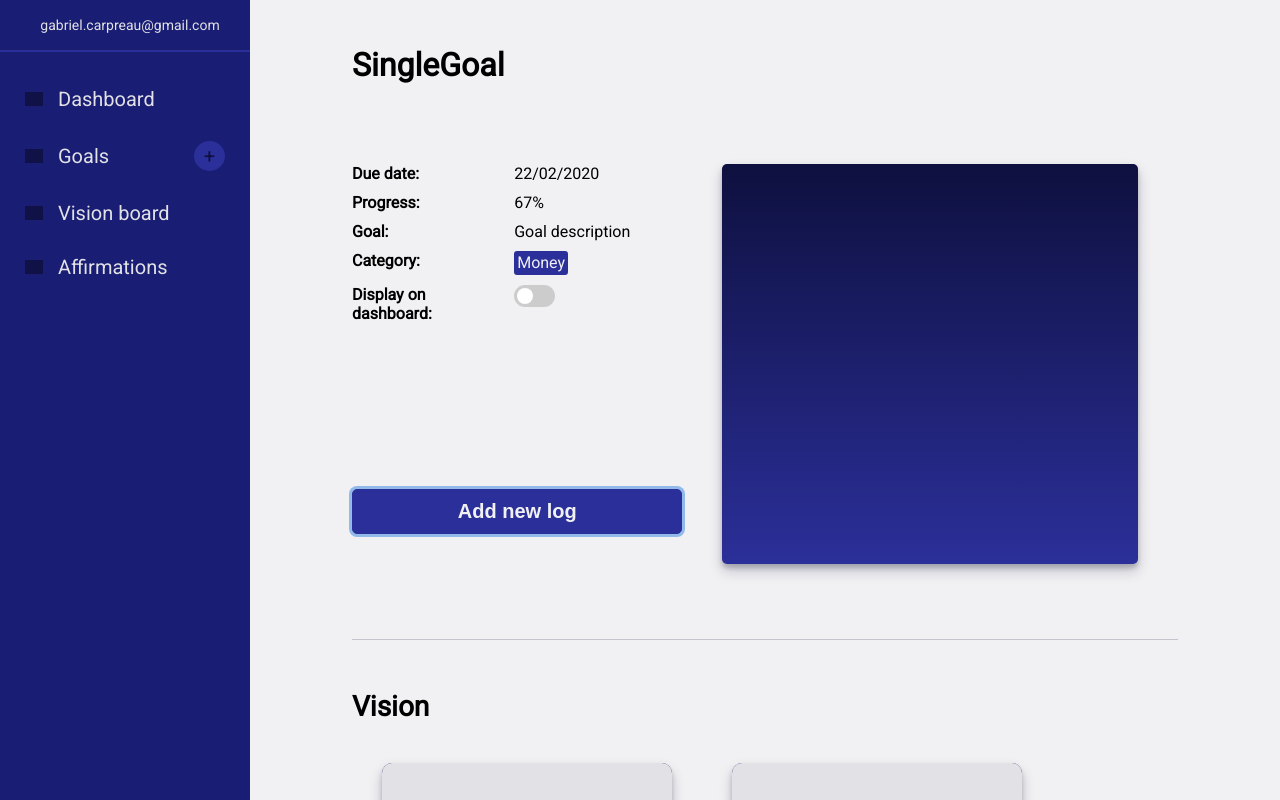
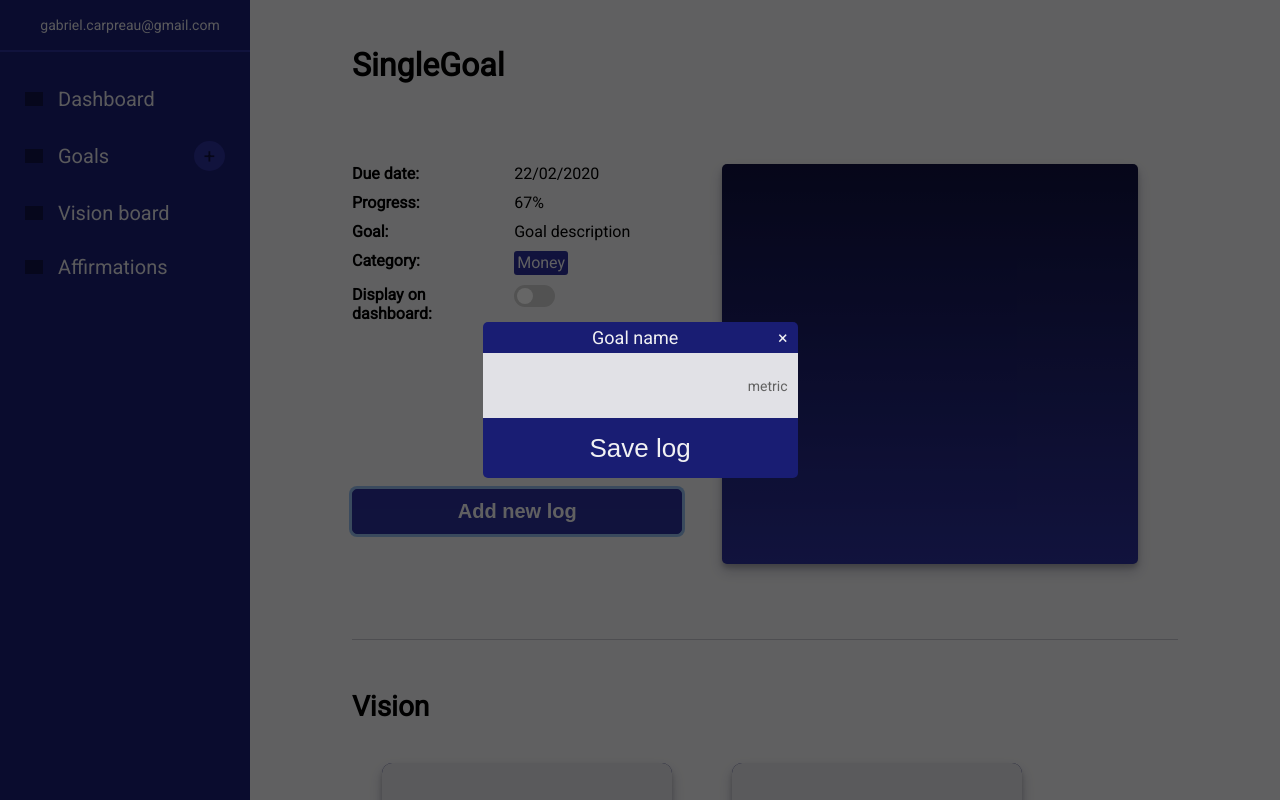
Before and after one commit to GabrielCarpr/goal-tracker-frontend, a Vue app: page /goals/1 in a window 1280 px wide. Both pictures are taken after a click on the button "Add new log". Shown: the top 800 px of the page. Built offline with nearby package versions, Linux system fonts and the light colour scheme; grey boxes are pictures that could not be loaded.

Commit message:
add new log modal

```diff
--- a/src/App.vue
+++ b/src/App.vue
@@ -28,6 +28,7 @@ export default {
   --light-grey: #F1F1F3;
   --dark-grey: #C3C4CC;
   --mid-grey: #E1E1E6;
+  --off-black: #333333;
 
   background-color: VAR(--light-grey);
 }
--- a/src/components/HistoryItem.vue
+++ b/src/components/HistoryItem.vue
@@ -8,7 +8,7 @@
 
 <style scoped>
     .history {
-        background: VAR(--dark-grey);
+        background: VAR(--mid-grey);
         margin-right: 20px;
         margin-bottom: 20px;
         border-radius: 5px;
@@ -48,9 +48,10 @@
         padding: 30px 50px;
         box-sizing: border-box;
         background-color: rgba(255, 255, 255, 0.3);
+        border-radius: 5px;
         opacity: 0;
         backdrop-filter: blur(1px);
-        transition: opacity 400ms ease-in-out, backdrop-filter 400ms ease-in-out, background-color 50ms ease-in-out;
+        transition: opacity 400ms ease-in-out, background-color 100ms ease-in-out;
         cursor: pointer;
         font-size: 20px;
         font-weight: 600;
--- /dev/null
+++ b/src/components/LogModal.vue
@@ -0,0 +1,98 @@
+<template>
+	<div class="modal-overlay" @click="this.close">
+		<div class="log-modal" @click.stop>
+			<div class="log-header">Goal name <span class="log-close" @click="this.close">&times;</span></div>
+			<input autofocus class="log-input" type="number"><span class="log-metric">metric</span>
+			<button type="button" class="log-submit">Save log</button>
+		</div>
+	</div>
+</template>
+
+<script>
+export default {
+	name: "LogModal",
+	methods: {
+		close() {
+			this.$emit("close");
+		}
+	}
+}
+</script>
+
+<style scoped>
+	.log-modal {
+		width: 315px;
+		display: flex;
+		flex-direction: column;
+		height: auto;
+		border-radius: 5px;
+		z-index: 21;
+	}
+
+	.log-header {
+		color: VAR(--light-grey);
+		background: VAR(--main-blue);
+		font-size: 18px;
+		padding: 5px 10px;
+		text-align: center;
+		border-radius: 5px 5px 0 0;
+	}
+
+	.log-close {
+		float: right;
+		cursor: pointer;
+	}
+
+	.log-input {
+		height: 65px;
+		background-color: VAR(--mid-grey);
+		font-size: 36px;
+		color: VAR(--off-black);
+		outline: none;
+		border: none;
+		text-align: center;
+		padding: 10px;
+		caret-color: VAR(--main-blue-highlight);
+		box-sizing: border-box;
+	}
+
+	input::-webkit-outer-spin-button,
+	input::-webkit-inner-spin-button {
+		-webkit-appearance: none;
+		margin: 0;
+	}
+
+	input[type=number] {
+		-moz-appearance: textfield;
+	}
+
+	.log-metric {
+		position: relative;
+		top: -40px;
+		height: 0;
+		pointer-events: none;
+		font-size: 14px;
+		font-weight: 400;
+		color: #616161;
+		padding-right: 10px;
+		text-align: right;
+	}
+
+	.log-submit {
+		color: VAR(--light-grey);
+		background-color: VAR(--main-blue);
+		font-size: 26px;
+		width: 100%;
+		height: 60px;
+		text-align: center;
+		border-radius: 0 0 5px 5px;
+		outline: none;
+		border: none;
+		cursor: pointer;
+		transition: background-color ease-in-out 200ms;
+	}
+
+	.log-submit:hover {
+		background-color: VAR(--dark-blue);
+	}
+</style>
--- a/src/global.css
+++ b/src/global.css
@@ -20,6 +20,8 @@ body::-webkit-scrollbar-thumb {
 body::-webkit-scrollbar-thumb:hover {
 	background-color: rgba(0, 0, 0, 0.60);
 }
+
+/* Spinner */
 
 .spinner {
 	opacity: 1;
@@ -59,12 +61,20 @@ body::-webkit-scrollbar-thumb:hover {
 	}
 }
 
-.fade-leave-to {
+.fade-leave-to, .fade-enter {
 	opacity: 0;
 }
 
 .fade-leave-active {
+	transition: opacity ease 200ms;
+}
+
+.fade-enter-active {
 	transition: opacity ease 300ms;
+}
+
+.fade-leave, .fade-enter-to {
+	opacity: 1;
 }
 
 .visions-holder {
@@ -125,13 +135,15 @@ body::-webkit-scrollbar-thumb:hover {
 	border-radius: 50%;
 }
 
-input:checked + span {
+.switch > input:checked + span {
 	background-color: VAR(--main-blue-highlight);
 }
 
-input:checked + span:before {
+.switch > input:checked + span:before {
 	transform: translateX(19px);
 }
+
+/* Buttons */
 
 .btn {
 	color: VAR(--light-grey);
@@ -169,3 +181,25 @@ input:checked + span:before {
 .btn-blue:focus {
 	box-shadow: 0 0 0 3px rgba(50, 132, 226, 0.5);
 }
+
+/* Modal overlay */
+
+.modal-overlay {
+	background: rgba(0, 0, 0, 0.6);
+	position: fixed;
+	top: 0;
+	bottom: 0;
+	left: 0;
+	right: 0;
+	z-index: 20;
+	display: flex;
+	align-items: center;
+	justify-content: center;
+
+}
+
+/* Misc */
+
+.noscroll {
+	overflow: hidden;
+}
--- a/src/views/SingleGoal.vue
+++ b/src/views/SingleGoal.vue
@@ -1,5 +1,8 @@
 <template>
 	<AppLayout>
+		<transition name="fade">
+		<LogModal v-if="logModalShow" @close="this.hideLogModal"/>
+		</transition>
 		<div class="section row">
 			<div class="info-panel">
 				<span class="info-row"><span>Due date: </span>22/02/2020</span>
@@ -9,7 +12,7 @@
 				<span class="info-row"><span>Display on dashboard: </span>
 					<label class="switch"><input type="checkbox"><span></span></label>
 				</span>
-				<button class="btn btn-blue btn-block" id="new-log">Add new log</button>
+				<button class="btn btn-blue btn-block" id="new-log" @click="showLogModal">Add new log</button>
 			</div>
 			<div class="graph-container">
 				<div class="graph">
@@ -51,6 +54,7 @@ import AppLayout from "@/views/AppLayout";
 import Vision from "@/components/Vision";
 import Affirmation from "@/components/Affirmation";
 import HistoryItem from "@/components/HistoryItem";
+import LogModal from "@/components/LogModal";
 
 export default {
 	name: "SingleGoal",
@@ -58,7 +62,23 @@ export default {
 		Affirmation,
 		Vision,
 		AppLayout,
-		HistoryItem
+		HistoryItem,
+		LogModal
+	},
+	data: () => {
+		return {
+			logModalShow: false
+		}
+	},
+	methods: {
+		showLogModal() {
+			this.logModalShow = true;
+			document.getElementsByTagName("body")[0].classList.add("noscroll");
+		},
+		hideLogModal() {
+			this.logModalShow = false;
+			document.getElementsByTagName("body")[0].classList.remove("noscroll");
+		}
 	}
 }
 </script>
```
